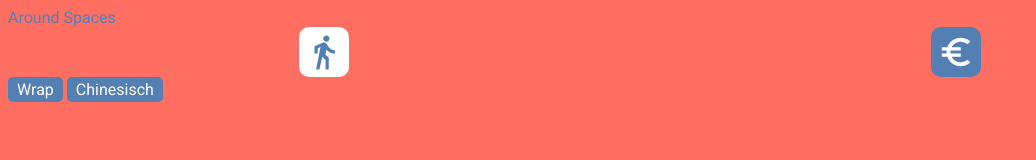
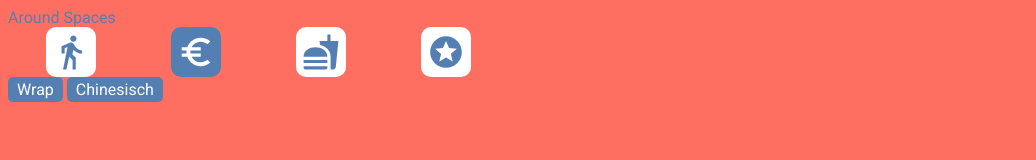
Before and after one commit to marwinburesch/around-spaces-css, a website built with Parcel: page index.html in a window 1280 px wide. Shown: the whole page, without its empty margins (0-1036 px from the left). Built offline with nearby package versions, Linux system fonts and the light colour scheme.

Commit message:
add htmlhint config add  nav items

```diff
--- a/index.html
+++ b/index.html
@@ -40,6 +40,30 @@
           <path fill="none" d="M0 0h24v24H0z" />
         </svg>
       </button>
+      <button class="nav__button">
+        <svg
+          xmlns="http://www.w3.org/2000/svg"
+          viewBox="0 0 24 24"
+          class="nav__button__icon"
+        >
+          <path
+            d="M18.06 22.99h1.66c.84 0 1.53-.64 1.63-1.46L23 5.05h-5V1h-1.97v4.05h-4.97l.3 2.34c1.71.47 3.31 1.32 4.27 2.26 1.44 1.42 2.43 2.89 2.43 5.29v8.05zM1 21.99V21h15.03v.99c0 .55-.45 1-1.01 1H2.01c-.56 0-1.01-.45-1.01-1zm15.03-7c0-8-15.03-8-15.03 0h15.03zM1.02 17h15v2h-15z"
+          />
+          <path fill="none" d="M0 0h24v24H0z" />
+        </svg>
+      </button>
+      <button class="nav__button">
+        <svg
+          xmlns="http://www.w3.org/2000/svg"
+          viewBox="0 0 24 24"
+          class="nav__button__icon"
+        >
+          <path d="M0 0h24v24H0z" fill="none" />
+          <path
+            d="M11.99 2C6.47 2 2 6.48 2 12s4.47 10 9.99 10C17.52 22 22 17.52 22 12S17.52 2 11.99 2zm4.24 16L12 15.45 7.77 18l1.12-4.81-3.73-3.23 4.92-.42L12 5l1.92 4.53 4.92.42-3.73 3.23L16.23 18z"
+          />
+        </svg>
+      </button>
     </nav>
     <section>
       <div class="badge">Wrap</div>
--- a/partials/_global.scss
+++ b/partials/_global.scss
@@ -9,3 +9,7 @@ body {
   background: $background-color;
   font-family: $font-family;
 }
+
+header {
+  text-align: center;
+}
--- a/partials/_nav.scss
+++ b/partials/_nav.scss
@@ -1,5 +1,6 @@
 .nav {
   width: 100%;
+  max-width: 500px;
   display: flex;
   justify-content: space-around;
 }
```
Also changed, not shown: 1 other file.
